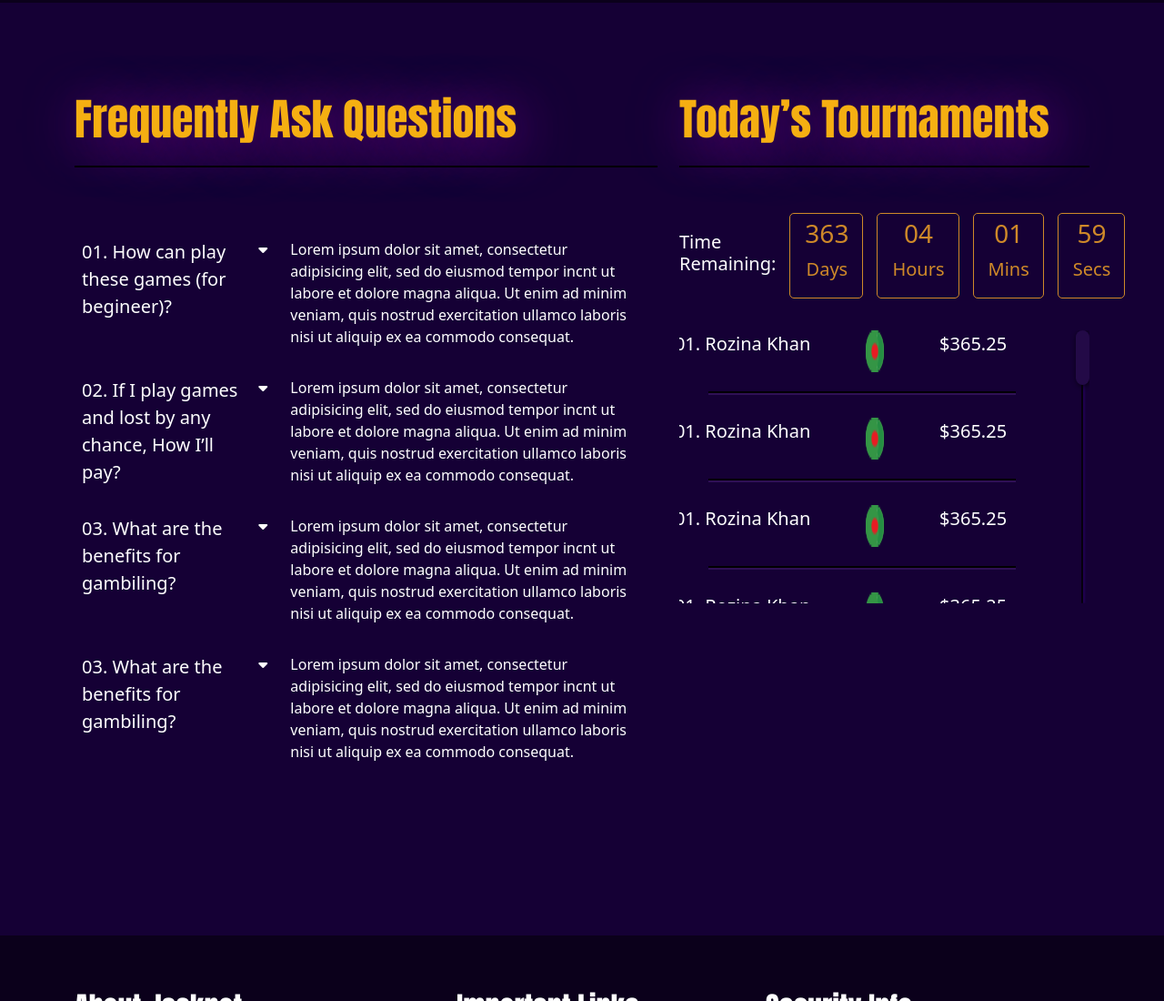
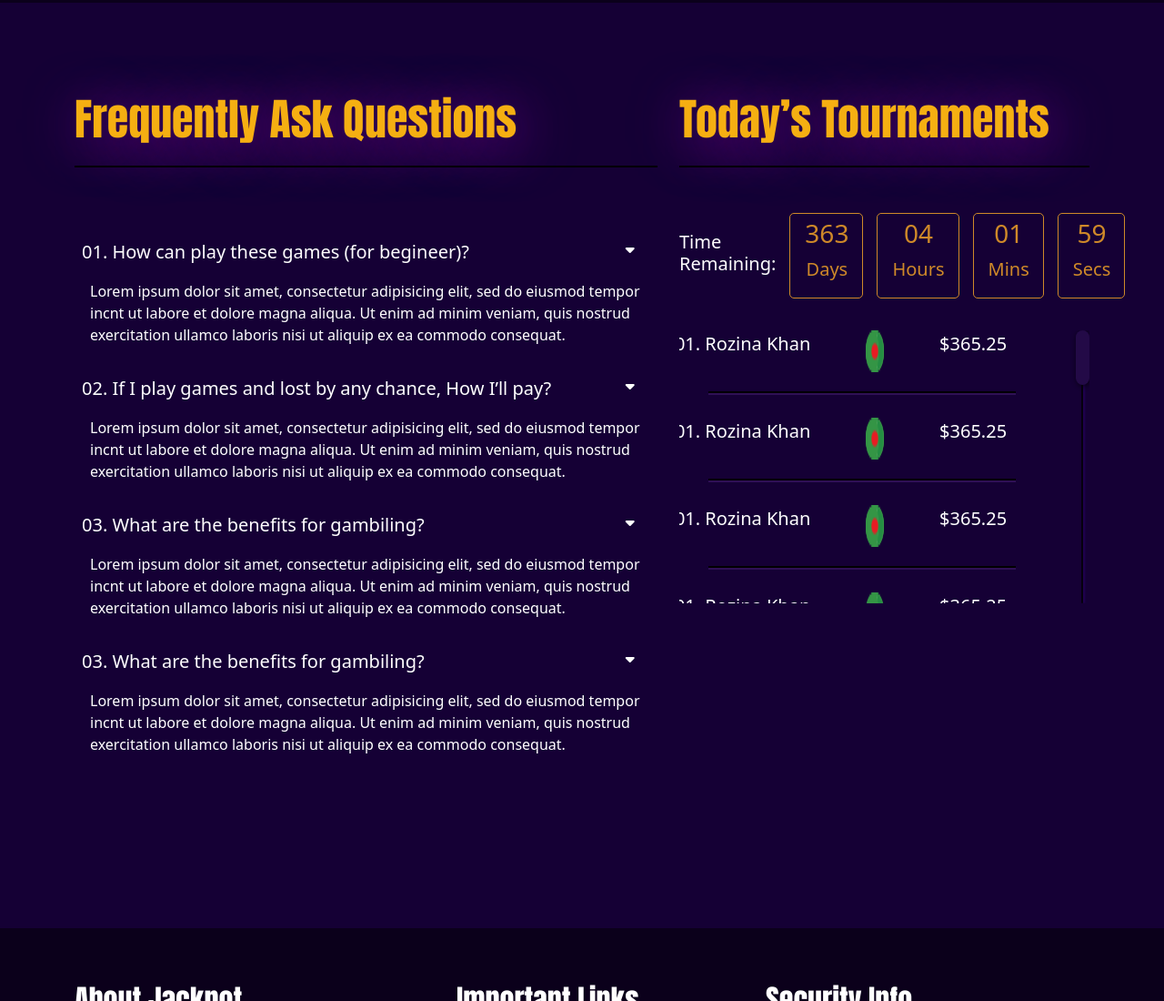
Before and after one commit to RWDD-Sajal-Acharjee/Jackpot, a plain HTML site: page index.html in a window 1280 px wide. Shown: the part 3422-4522 px from the top of the page at 91% size. Drawn offline with nearby package versions, Linux system fonts and the light colour scheme; some packages are replaced by stand-ins of ours; a script that the page names is missing.

Commit message:
Project Jackpot

```diff
--- a/index.html
+++ b/index.html
@@ -270,7 +270,7 @@
             <tr>
               <td class="nunito-reg font-20">01. How can play these games (for begineer)? </td>
               <td><i class="fas fa-caret-down" id="d-1"></i></td>
-              <!-- <tr class="w-100"> -->
+              <tr class="w-100">
                 <td class="nunito-reg font-16" colspan="2">
                   <p id="p-1"> Lorem ipsum dolor sit amet, consectetur adipisicing elit, sed do eiusmod tempor incnt ut
                     labore et
@@ -278,13 +278,13 @@
                     aliquip
                     ex ea commodo consequat.</p>
                 </td>
-              <!-- </tr> -->
+              </tr>
             </tr>
 
             <tr>
               <td class="nunito-reg font-20">02. If I play games and lost by any chance, How I’ll pay? </td>
               <td><i class="fas fa-caret-down" id="d-2"></i></td>
-            <!-- <tr> -->
+            <tr>
               <td class="nunito-reg font-16" colspan="2">
                 <p id="p-2"> Lorem ipsum dolor sit amet, consectetur adipisicing elit, sed do eiusmod tempor incnt ut
                   labore et
@@ -292,13 +292,13 @@
                   aliquip
                   ex ea commodo consequat.</p>
               </td>
-            <!-- </tr> -->
+            </tr>
             </tr>
 
             <tr>
               <td class="nunito-reg font-20">03. What are the benefits for gambiling? </td>
               <td><i class="fas fa-caret-down" id="d-3"></i></td>
-            <!-- <tr> -->
+            <tr>
               <td class="nunito-reg font-16" colspan="2">
                 <p id="p-3"> Lorem ipsum dolor sit amet, consectetur adipisicing elit, sed do eiusmod tempor incnt ut
                   labore et
@@ -306,13 +306,13 @@
                   aliquip
                   ex ea commodo consequat.</p>
               </td>
-            <!-- </tr> -->
+            </tr>
             </tr>
 
             <tr>
               <td class="nunito-reg font-20">03. What are the benefits for gambiling? </td>
               <td><i class="fas fa-caret-down" id="d-4"></i></td>
-            <!-- <tr> -->
+            <tr>
               <td class="nunito-reg font-16" colspan="2">
                 <p id="p-4"> Lorem ipsum dolor sit amet, consectetur adipisicing elit, sed do eiusmod tempor incnt ut
                   labore et
@@ -320,7 +320,7 @@
                   aliquip
                   ex ea commodo consequat.</p>
               </td>
-            <!-- </tr> -->
+            </tr>
             </tr>
           </table>
         </div>
```
